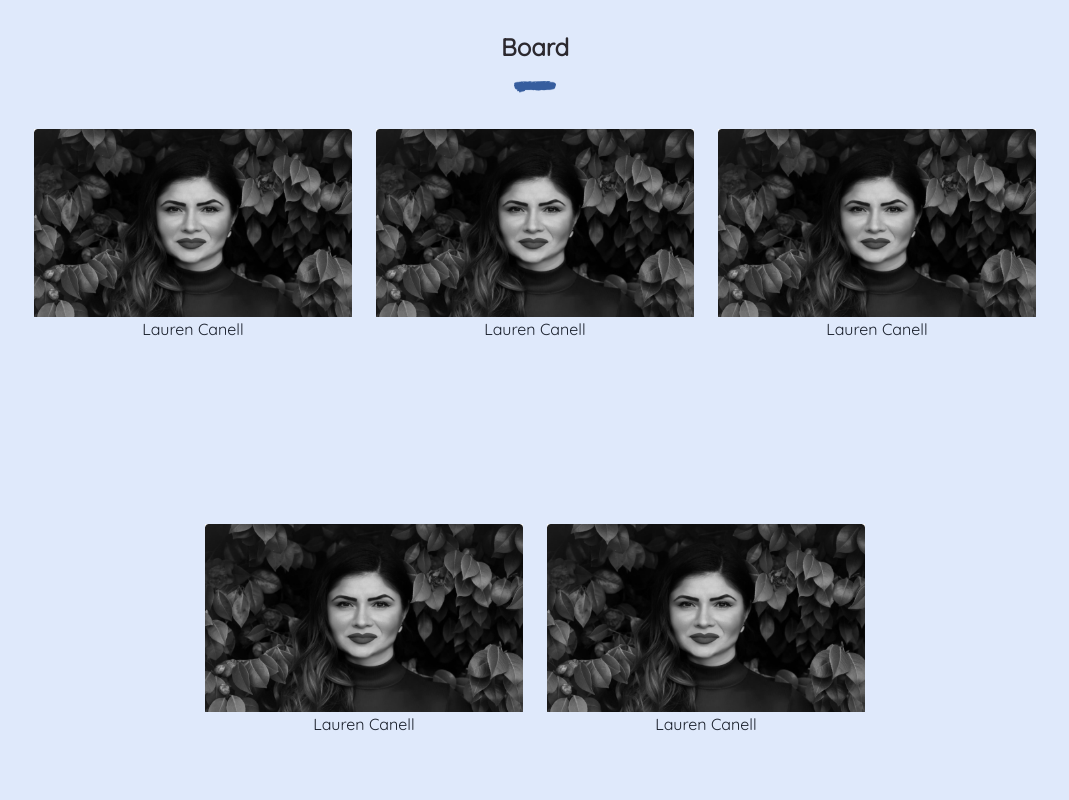
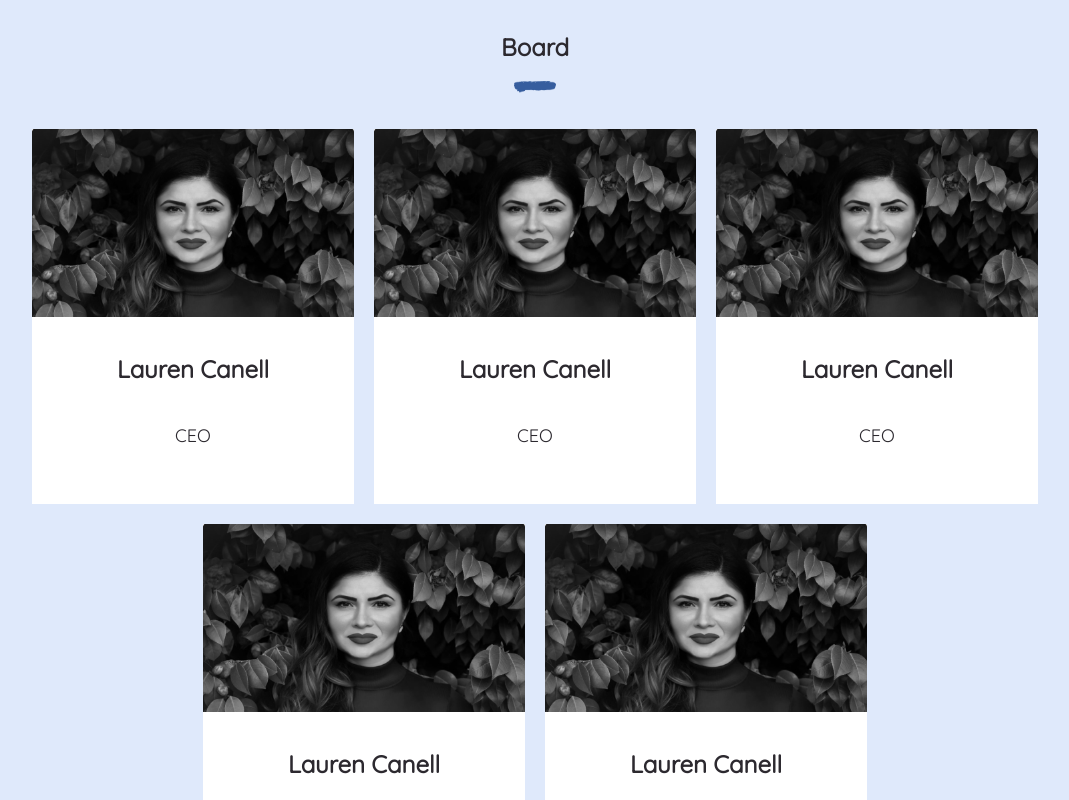
Before and after one commit to edivdev/pwa, a Next.js app: page /about-us in a window 1280 px wide. Shown: the part 1520-2320 px from the top of the page, without its empty margins (105-1174 px from the left). Built offline with nearby package versions, Linux system fonts and the light colour scheme; a web font is replaced by a local one.

Commit message:
more changes mar 16

```diff
--- a/components/about-us/MemberCard.js
+++ b/components/about-us/MemberCard.js
@@ -1,12 +1,34 @@
-import { Box, Flex } from "@chakra-ui/react";
-import Image from "next/image";
-
+import { Box, Flex } from "@chakra-ui/react"
+import Image from "next/image"
+import Link from 'next/link'
+import Text from "../ui/Text";
 
 export default function MemberCard({ member }) {
   return (
     <Flex w="322px" h="375px" m="10px" flexDirection="column">
-      <Box h="50%" position="relative"><Image src={member.pic} layout="fill" objectFit="contain" /></Box>
-      <Box h="50%">{member.name}</Box>
+      <Box h="50%" position="relative">
+        <Image src={member.pic} layout="fill" objectFit="cover" />
+      </Box>
+      <Flex h="50%" bg="white" flexDirection="column" justifyContent="space-evenly">
+        <Box>
+          <Text fontWeight="900" fontSize="24px">
+            {member.name}
+          </Text>
+        </Box>
+        <Box mb="20px">
+          <Text fontWeight="500" fontSize="18px">
+            {member.position}
+          </Text>
+        </Box>
+        {/* <Link href={`/about-us/${member.slug}`}>
+          <a>
+            <Flex justifyContent="center">
+              <Image src="/images/static/assets/right-arrow.png" alt="next" width="29px" height="21px" />
+              <Box mx="5px">Lorem Ipsum</Box>
+            </Flex>
+          </a>
+        </Link> */}
+      </Flex>
     </Flex>
 
   )
--- a/components/header/index.js
+++ b/components/header/index.js
@@ -11,7 +11,7 @@ const menu = [
       { id: 1.1, name: 'about us', slug: '/about-us' },
       { id: 1.2, name: 'what we do', slug: '/about-us/what-we-do' },
       { id: 1.3, name: 'recognitions', slug: '/about-us/recognitions' },
-      { id: 1.4, name: 'colaborations', slug: '/about-us/colaborations' }
+      { id: 1.4, name: 'collaborations', slug: '/about-us/collaborations' }
     ]
   },
   { id: 2, name: 'projects', slug: 'projects' },
--- /dev/null
+++ b/pages/about-us/[slug].js
@@ -0,0 +1,5 @@
+export default function index() {
+  return (
+    <div>index</div>
+  )
+}
```
